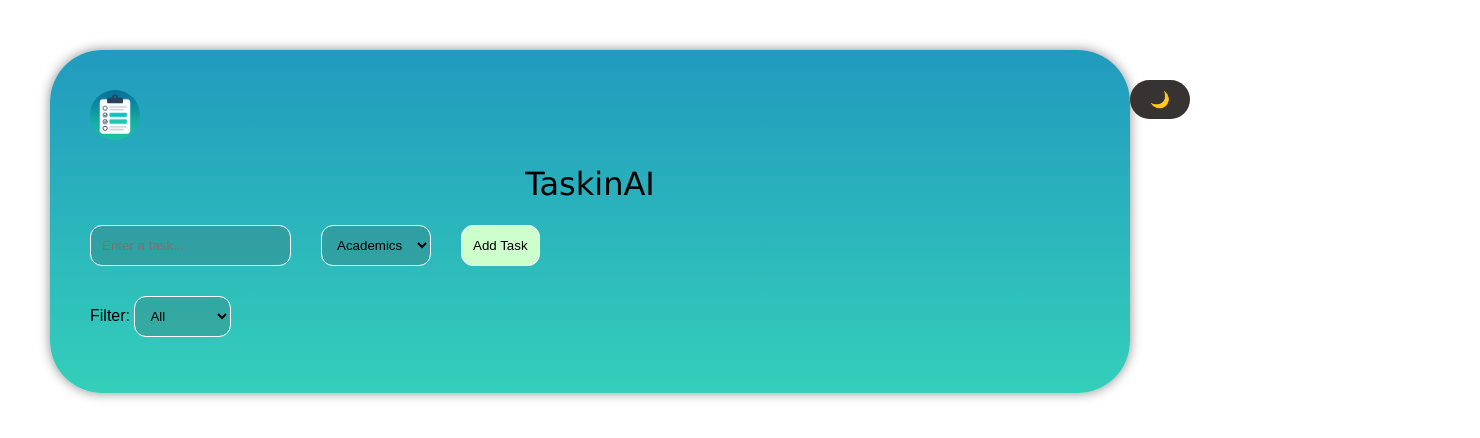
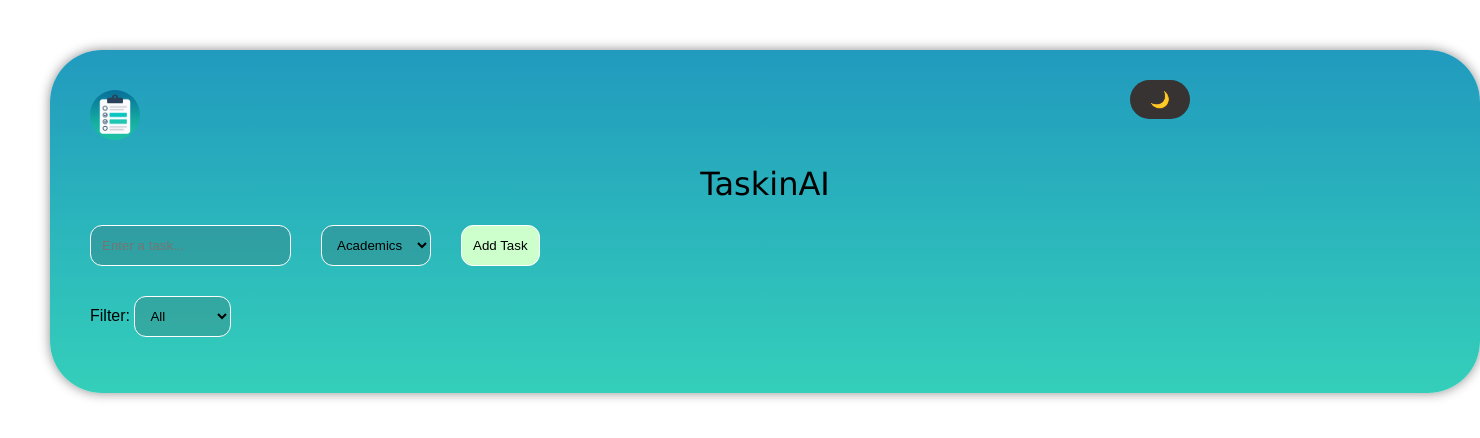
Before and after one commit to Aditya-senpai/neighbourhood, a website: page index.html in a window 1280 px wide. Shown: the whole page, 1480 px wide, since content can reach past the window. Drawn offline with Linux system fonts and the light colour scheme.

Commit message:
Update style.css

```diff
--- a/style.css
+++ b/style.css
@@ -7,7 +7,7 @@ body {
 }
 
 .app {
-  width: 1000px;
+  width: 1350px;
   margin: 0;
  background: linear-gradient(#219abe, #34cfba);
   padding: 40px;
```
